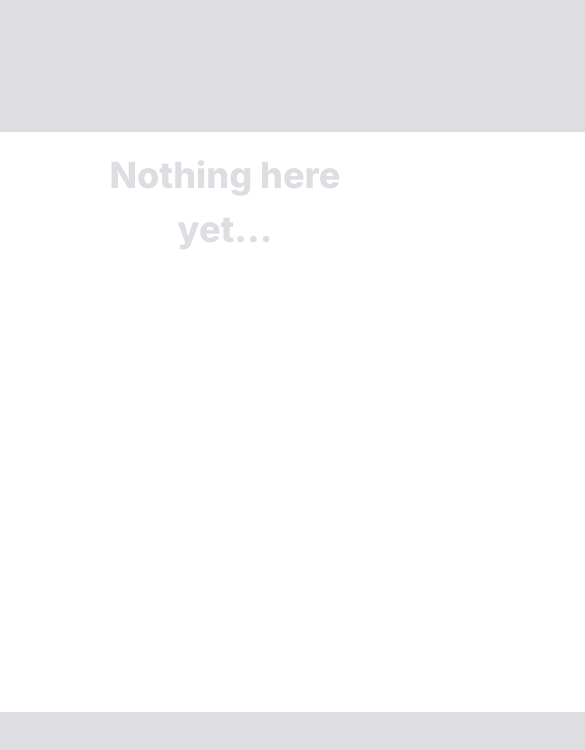
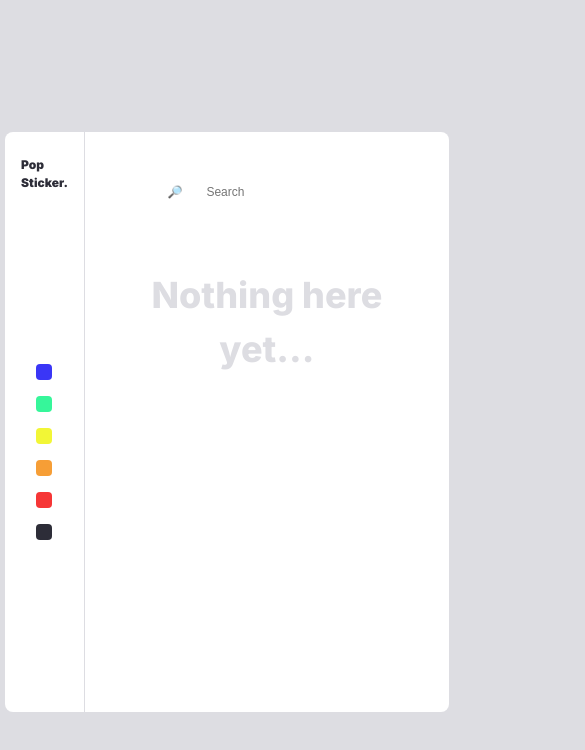
Before and after one commit to GabrielModog/popsticker-react, a React (Vite) app: page / in a window 390 px wide. Shown: the top 750 px of the page, 585 px wide, since content can reach past the window. Built offline with nearby package versions, Linux system fonts and the light colour scheme.

Commit message:
[refactor] add media queries

```diff
--- a/src/App.tsx
+++ b/src/App.tsx
@@ -4,6 +4,7 @@ import { StickersContext } from "./contexts/StickersContext";
 import Sidebar from "./components/Sidebar";
 
 import CardList from "./components/CardList";
+import SearchInput from "./components/SearchInput";
 
 function App() {
   const { stickers } = useContext(StickersContext);
@@ -13,6 +14,7 @@ function App() {
       <div className="main-section__container">
         <Sidebar />
         <section className="main-section__content">
+          <SearchInput />
           <CardList
             list={stickers.list}
           />
--- a/src/styles/index.scss
+++ b/src/styles/index.scss
@@ -83,17 +83,51 @@ button:focus-visible {
     display: flex;
     flex-direction: row;
     height: 580px;
-    width: 1260px;
-    max-width: calc(100% - 20px);
+    width: calc(100% + 4rem);
     min-width: 366px;
     background-color: $color-light;
     border-radius: 8px;
     overflow: hidden;
+
+    @media (width >= 1260px) {
+      width: 1260px;
+    }
   }
   &__content {
     display: flex;
     flex-direction: column;
+    align-items: center;
     flex: 1;
+  }
+}
+
+.search-input {
+  padding: 1rem;
+
+  input {
+    color: $color-dark;
+    border: none;
+    background-color: transparent;
+    appearance: none;
+    font-size: 12px;
+    font-weight: 300;
+    width: 100%;
+    max-width: 200px;
+    padding: 5px 5px 5px 1rem;
+    outline: none;
+  }
+
+  label {
+    z-index: 50;
+    font-size: 12px;
+    margin-right: 8px;
+  }
+
+  &__container{
+    display: flex;
+    flex-direction: row;
+    align-items: center;
+    margin: 2rem 0;
   }
 }
 
```
